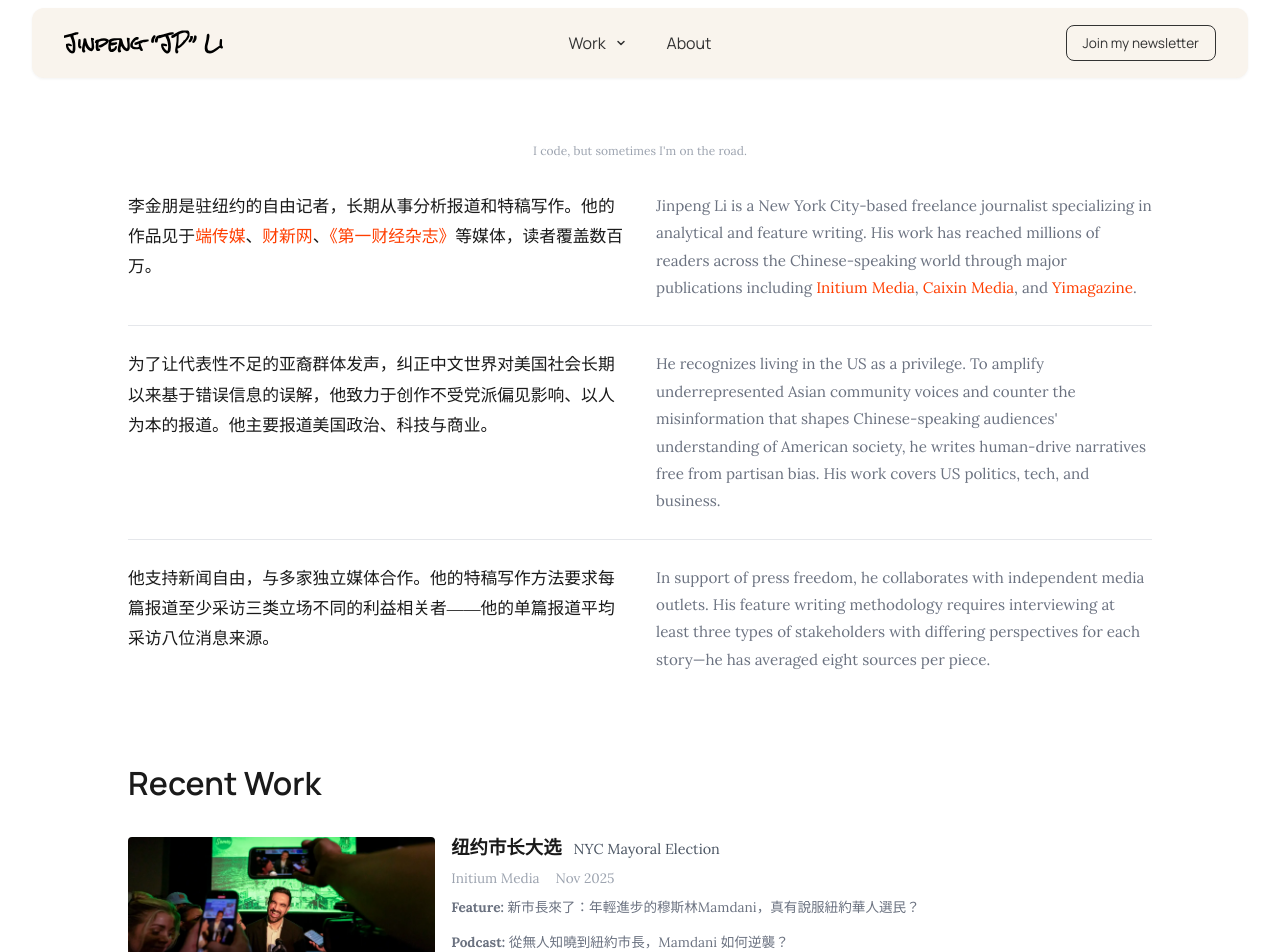
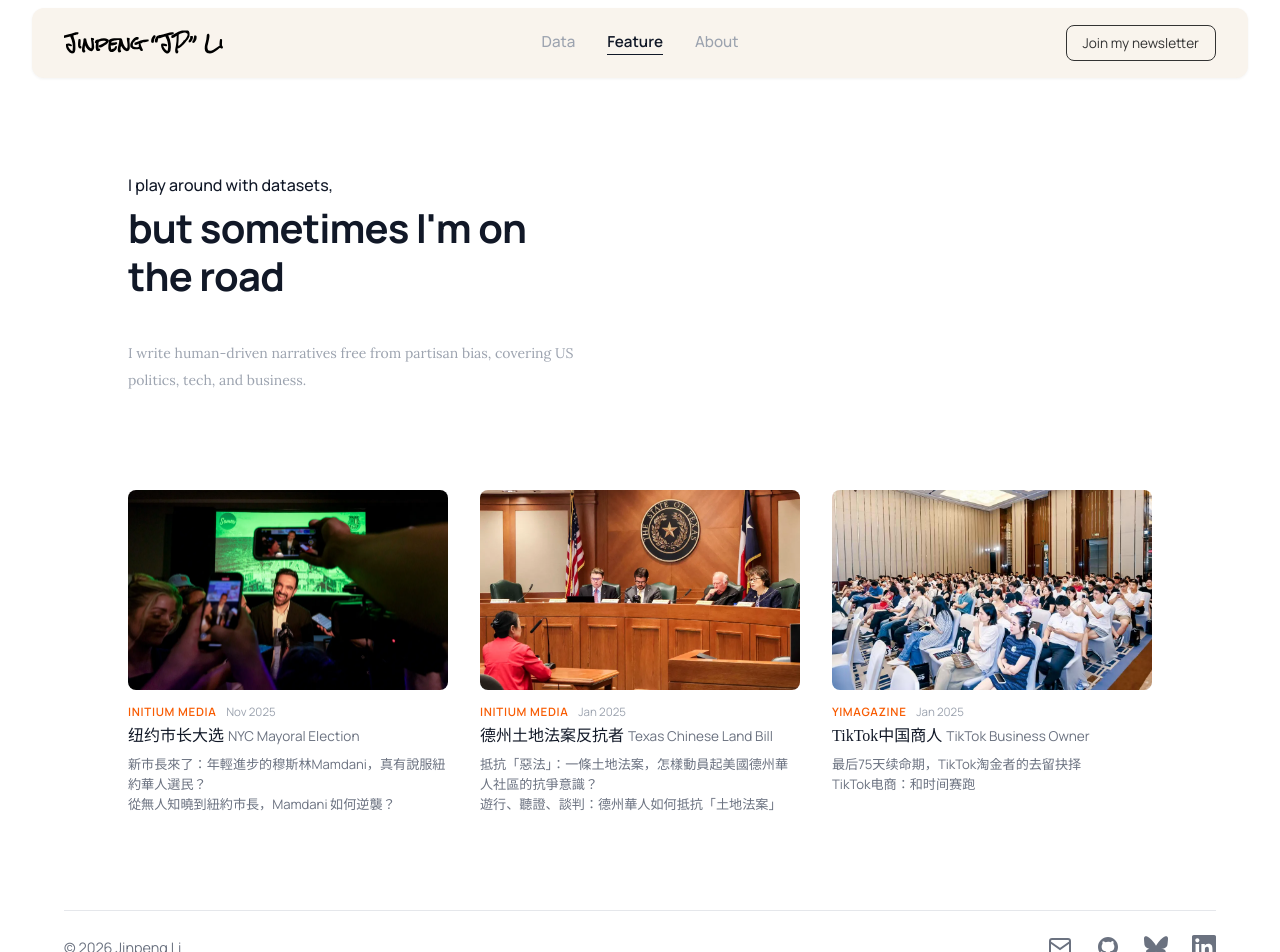
Before and after one commit to itsjpli/JP-portfolio-website, a SvelteKit app: page /feature-writing in a window 1280 px wide. Shown: the top 952 px of the page. Built offline with nearby package versions, Linux system fonts and the light colour scheme.

Commit message:
update website

```diff
--- a/src/lib/data/projects.json
+++ b/src/lib/data/projects.json
@@ -61,7 +61,7 @@
     "category": "Investigation",
     "type": "Interactives",
     "date": "June 2025",
-    "description": "This project was a year-long investigation with around 40 reporters and editors examining the explosive growth of the data center industry. Our reporting found 1,240 data centers in the US either already built or approved for construction by the end of 2024.\n\nI contributed all static graphics for this series and conducted analysis to create a repeatable-use public health costs map using Mapbox GL. After publishing, I worked with my editor to produce an interactive tool to help readers look up these 1,240 data centers.",
+    "description": "This project was a year-long investigation with around 20 reporters and editors examining the explosive growth of the data center industry. Our reporting found 1,240 data centers in the US either already built or approved for construction by the end of 2024.\n\nI contributed all static graphics for this series and conducted analysis to create a repeatable-use public health costs map using Mapbox GL. After publishing, I worked with my editor to produce an interactive tool to help readers look up these 1,240 data centers.",
     "thumbnail": "/images/datacenter.gif",
     "url": "https://www.businessinsider.com/ai-data-center-development-true-cost-environmental-impact-2025-6"
   },
--- a/src/routes/+layout.svelte
+++ b/src/routes/+layout.svelte
@@ -17,7 +17,7 @@
 		<div class="footer-divider"></div>
 		<div class="footer-content">
 			<div class="footer-left">
-				<p>© 2025 Jinpeng Li</p>
+				<p>© 2026 Jinpeng Li</p>
 			</div>
 			<div class="footer-right">
 				<a href="mailto:forjpli@gmail.com" class="social-icon" aria-label="Email">
--- a/src/routes/Header.svelte
+++ b/src/routes/Header.svelte
@@ -1,34 +1,5 @@
 <script>
 	import { page } from '$app/state';
-	import { onMount } from 'svelte';
-
-	let { onDropdownChange = () => {} } = $props();
-
-	let dropdownOpen = $state(false);
-	let navWrapper;
-
-	function toggleDropdown() {
-		dropdownOpen = !dropdownOpen;
-		onDropdownChange(dropdownOpen);
-	}
-
-	function closeDropdown() {
-		dropdownOpen = false;
-		onDropdownChange(false);
-	}
-
-	function handleClickOutside(event) {
-		if (navWrapper && !navWrapper.contains(event.target) && dropdownOpen) {
-			closeDropdown();
-		}
-	}
-
-	onMount(() => {
-		document.addEventListener('click', handleClickOutside);
-		return () => {
-			document.removeEventListener('click', handleClickOutside);
-		};
-	});
 </script>
 
 <div class="header-container">
@@ -40,21 +11,9 @@
 		</div>
 
 		<nav class="center">
-			<div class="nav-item-wrapper" bind:this={navWrapper}>
-				<button class="nav-link work-dropdown" onclick={toggleDropdown}>
-					Work
-					<svg class="chevron" class:rotated={dropdownOpen} width="12" height="12" viewBox="0 0 12 12" fill="none" xmlns="http://www.w3.org/2000/svg">
-						<path d="M3 4.5L6 7.5L9 4.5" stroke="currentColor" stroke-width="1.5" stroke-linecap="round" stroke-linejoin="round"/>
-					</svg>
-				</button>
-				{#if dropdownOpen}
-					<div class="dropdown-menu">
-						<a href="/" class="dropdown-link" onclick={closeDropdown}>Data Journalism</a>
-						<a href="/feature-writing" class="dropdown-link" onclick={closeDropdown}>Feature Writing</a>
-					</div>
-				{/if}
-			</div>
-			<a href="/about" class="nav-link">About</a>
+			<a href="/" class="nav-link" class:active={page.url.pathname === '/'}>Data</a>
+			<a href="/feature-writing" class="nav-link" class:active={page.url.pathname === '/feature-writing'}>Feature</a>
+			<a href="/about" class="nav-link" class:active={page.url.pathname === '/about'}>About</a>
 		</nav>
 
 		<div class="right">
@@ -95,7 +54,7 @@
 
 	.center {
 		justify-content: center;
-		gap: 2.5rem;
+		gap: 2rem;
 	}
 
 	.right {
@@ -118,89 +77,27 @@
 		opacity: 0.7;
 	}
 
-	.nav-item-wrapper {
-		position: relative;
-	}
-
 	.nav-link {
-		font-size: 1rem;
+		font-size: 0.95rem;
 		font-family: var(--font-heading);
-		color: #333;
+		font-weight: 500;
+		color: #9ca3af;
 		text-decoration: none;
-		transition: all 0.2s ease;
-		position: relative;
-		background: none;
-		border: none;
-		cursor: pointer;
-		padding: 0;
+		padding-bottom: 2px;
+		border-bottom: 1.5px solid transparent;
+		transition: color 0.2s ease, border-color 0.2s ease;
+		white-space: nowrap;
 	}
 
 	.nav-link:hover {
-		color: #000;
+		color: #111827;
+		border-bottom-color: #111827;
 	}
 
-	.nav-link::after {
-		content: '';
-		position: absolute;
-		bottom: -4px;
-		left: 0;
-		width: 0;
-		height: 2px;
-		background-color: #333;
-		transition: width 0.2s ease;
-	}
-
-	.nav-link:hover::after {
-		width: 100%;
-	}
-
-	.work-dropdown {
-		display: flex;
-		align-items: center;
-		gap: 0.3rem;
-	}
-
-	.chevron {
-		transition: transform 0.3s ease;
-		display: inline-flex;
-		margin-left: 0.25rem;
-	}
-
-	.chevron.rotated {
-		transform: rotate(180deg);
-	}
-
-	.dropdown-menu {
-		position: absolute;
-		left: 50%;
-		transform: translateX(-50%);
-		top: calc(100% + 12px);
-		width: auto;
-		min-width: 180px;
-		background-color: #F9F4ED;
-		border-radius: 8px;
-		box-shadow: 0 1px 3px rgba(0, 0, 0, 0.05);
-		padding: 0.5rem;
-		display: flex;
-		flex-direction: column;
-		gap: 0;
-		z-index: 1000;
-	}
-
-	.dropdown-link {
-		padding: 0.5rem 1rem;
-		font-size: 0.9rem;
-		font-family: var(--font-heading);
-		color: #333;
-		text-decoration: none;
-		transition: all 0.2s ease;
-		border-radius: 8px;
-		font-weight: 500;
-	}
-
-	.dropdown-link:hover {
-		background-color: #EDE8DC;
+	.nav-link.active {
 		color: #111827;
+		border-bottom-color: #111827;
+		font-weight: 600;
 	}
 
 	.newsletter-btn {
--- a/src/routes/feature-writing/+page.svelte
+++ b/src/routes/feature-writing/+page.svelte
@@ -7,63 +7,30 @@
 </svelte:head>
 
 <div class="container">
-	<p class="notice">
-		I code, but sometimes I'm on the road.<br />
-	</p>
-
-	<div class="intro-section">
-		<div class="bio-block">
-			<p class="intro-text chinese">
-				李金朋是驻纽约的自由记者，长期从事分析报道和特稿写作。他的作品见于<a href="https://theinitium.com/author/jinpengli/" target="_blank" rel="noopener noreferrer">端传媒</a>、<a href="https://search.caixin.com/newsearch/caixinsearch?keyword=%E6%9D%8E%E9%87%91%E6%9C%8B&x=11&y=11" target="_blank" rel="noopener noreferrer">财新网</a>、<a href="https://www.cbnweek.com/author_detail/794" target="_blank" rel="noopener noreferrer">《第一财经杂志》</a>等媒体，读者覆盖数百万。
-			</p>
-			<p class="intro-text english">
-				Jinpeng Li is a New York City-based freelance journalist specializing in analytical and feature writing. His work has reached millions of readers across the Chinese-speaking world through major publications including <a href="https://theinitium.com/author/jinpengli/" target="_blank" rel="noopener noreferrer">Initium Media</a>, <a href="https://search.caixin.com/newsearch/caixinsearch?keyword=%E6%9D%8E%E9%87%91%E6%9C%8B&x=11&y=11" target="_blank" rel="noopener noreferrer">Caixin Media</a>, and <a href="https://www.cbnweek.com/author_detail/794" target="_blank" rel="noopener noreferrer">Yimagazine</a>.
-			</p>
-		</div>
-
-		<div class="bio-block">
-			<p class="intro-text chinese">
-				为了让代表性不足的亚裔群体发声，纠正中文世界对美国社会长期以来基于错误信息的误解，他致力于创作不受党派偏见影响、以人为本的报道。他主要报道美国政治、科技与商业。
-			</p>
-			<p class="intro-text english">
-				He recognizes living in the US as a privilege. To amplify underrepresented Asian community voices and counter the misinformation that shapes Chinese-speaking audiences' understanding of American society, he writes human-drive narratives free from partisan bias. His work covers US politics, tech, and business.
-			</p>
-		</div>
-
-		<div class="bio-block">
-			<p class="intro-text chinese">
-				他支持新闻自由，与多家独立媒体合作。他的特稿写作方法要求每篇报道至少采访三类立场不同的利益相关者——他的单篇报道平均采访八位消息来源。
-			</p>
-			<p class="intro-text english">
-				In support of press freedom, he collaborates with independent media outlets. His feature writing methodology requires interviewing at least three types of stakeholders with differing perspectives for each story—he has averaged eight sources per piece.
-			</p>
-		</div>
+	<div class="hero">
+		<p class="hero-label-small">I play around with datasets,</p>
+		<p class="hero-label">but sometimes I'm on the road</p>
+		<p class="tagline">I write human-driven narratives free from partisan bias, covering US politics, tech, and business.</p>
 	</div>
 
-	<div class="recent-work-section">
-		<h2>Recent Work</h2>
-		<div class="work-list">
-			{#each recentWork as work}
-				<div class="work-item">
-					<div class="work-image">
-						<img src={work.image} alt={work.titleEnglish} />
+	<div class="stories-grid">
+		{#each recentWork as work}
+			<div class="story-card">
+				<div class="story-image">
+					<img src={work.image} alt={work.titleChinese} />
+				</div>
+				<div class="story-body">
+					<div class="story-meta">
+						<span class="story-publication">{work.publication}</span>
+						<span class="story-date">{work.date}</span>
 					</div>
-					<div class="work-content">
-						<div class="work-titles">
-							<h3 class="work-title-chinese">{work.titleChinese}</h3>
-							<h4 class="work-title-english">{work.titleEnglish}</h4>
-						</div>
-						<div class="work-meta">
-							<span class="work-publication">{work.publication}</span>
-							<span class="work-date">{work.date}</span>
-						</div>
-						{#if work.description}
-							<div class="work-description">{@html work.description}</div>
-						{/if}
-					</div>
+					<h2 class="story-title">{work.titleChinese} <span class="story-title-english">{work.titleEnglish}</span></h2>
+					{#if work.description}
+						<div class="story-links">{@html work.description}</div>
+					{/if}
 				</div>
-			{/each}
-		</div>
+			</div>
+		{/each}
 	</div>
 </div>
 
@@ -71,176 +38,180 @@
 	.container {
 		max-width: 1200px;
 		margin: 0 auto;
-		padding: 2rem 0;
+		padding: 2rem 0 4rem 0;
 	}
 
-	.notice {
-		font-size: 0.75rem;
-		color: #9ca3af;
-		font-family: 'Lora', serif;
-		line-height: 1.5;
-		margin: 0 0 2rem 0;
-		text-align: center;
+	/* Hero */
+	.hero {
+		text-align: left;
+		margin-bottom: 6rem;
+		max-width: 450px;
+		padding-top: 2rem;
 	}
 
-	.intro-section {
-		margin-bottom: 4rem;
+	.hero-label-small {
+		font-size: 1rem;
+		font-family: var(--font-heading);
+		font-weight: 500;
+		color: #111827;
+		letter-spacing: 0;
+		line-height: 1.4;
+		margin: 0 0 0.5rem 0;
 	}
 
-	.bio-block {
-		display: grid;
-		grid-template-columns: 1fr 1fr;
-		gap: 2rem;
-		margin-bottom: 1.5rem;
-		padding-bottom: 1.5rem;
-		border-bottom: 1px solid #e5e7eb;
+	.hero-label {
+		font-size: 2.5rem;
+		font-family: var(--font-heading);
+		font-weight: 700;
+		color: #111827;
+		letter-spacing: -0.02em;
+		line-height: 1.2;
+		margin: 0 0 2.5rem 0;
 	}
 
-	.bio-block:last-child {
-		border-bottom: none;
-	}
-
-	.bio-block.contact {
-		margin-top: 1rem;
-		padding-top: 0;
-		border-top: none;
-		border-bottom: none;
-	}
-
-	.intro-text {
-		font-size: 1rem;
-		font-family: var(--font-heading);
-		color: #333;
-		line-height: 1.8;
+	.tagline {
+		font-size: 0.875rem;
+		font-family: var(--font-body);
+		color: #9ca3af;
+		line-height: 1.9;
 		margin: 0;
 	}
 
-	.intro-text.chinese {
-		font-size: 1.05rem;
-		color: #1a1a1a;
-		font-family: 'SimSun', '宋体', serif;
+	.tagline a {
+		color: #374151;
+		text-decoration: underline;
+		text-underline-offset: 3px;
 	}
 
-	.intro-text.english {
-		font-size: 0.95rem;
-		color: #6b7280;
-		font-family: 'Lora', serif;
+	.tagline a:hover {
+		color: #F85C03;
 	}
 
-	.recent-work-section {
-		margin-top: 3rem;
+	/* Grid */
+	.stories-grid {
+		display: grid;
+		grid-template-columns: repeat(3, 1fr);
+		gap: 2.5rem 2rem;
 	}
 
-	h2 {
-		font-size: 2rem;
-		font-family: 'Manrope', var(--font-heading);
-		color: #1a1a1a;
-		margin-bottom: 2rem;
+	.story-card {
+		display: flex;
+		flex-direction: column;
 	}
 
-	.work-list {
-		display: flex;
-		flex-direction: column;
-		gap: 1rem;
+	.story-image {
+		width: 100%;
+		aspect-ratio: 16 / 10;
+		overflow: hidden;
+		border-radius: 8px;
+		background: #f3f4f6;
+		margin-bottom: 0.875rem;
 	}
 
-	.work-item {
-		display: flex;
-		gap: 1rem;
-		text-decoration: none;
-		transition: transform 0.2s ease;
-		border-bottom: 1px solid #e5e7eb;
-		padding-bottom: 1rem;
-	}
-
-	.work-item:last-child {
-		border-bottom: none;
-	}
-
-	.work-item:hover {
-		transform: translateX(8px);
-	}
-
-	.work-image {
-		flex-shrink: 0;
-		width: 30%;
-		aspect-ratio: 16 / 9;
-		max-height: 140px;
-		overflow: hidden;
-		border-radius: 4px;
-		background: #f3f4f6;
-	}
-
-	.work-image img {
+	.story-image img {
 		width: 100%;
 		height: 100%;
 		object-fit: cover;
+		transition: transform 0.3s ease;
 	}
 
-	.work-content {
-		flex: 1;
+	.story-card:hover .story-image img {
+		transform: scale(1.03);
+	}
+
+	.story-body {
 		display: flex;
 		flex-direction: column;
-		gap: 0.5rem;
+		gap: 0.3rem;
 	}
 
-	.work-titles {
+	.story-meta {
 		display: flex;
-		align-items: baseline;
-		gap: 0.75rem;
-		flex-wrap: wrap;
-	}
-
-	.work-title-chinese {
-		font-size: 1.15rem;
-		font-family: 'SimSun', '宋体', serif;
-		color: #1a1a1a;
-		margin: 0;
-		line-height: 1.3;
-	}
-
-	.work-title-english {
-		font-size: 0.9rem;
-		font-family: 'Lora', serif;
-		color: #4b5563;
-		font-weight: 400;
-		margin: 0;
-		line-height: 1.3;
-	}
-
-	.work-meta {
-		display: flex;
-		gap: 1rem;
+		gap: 0.6rem;
 		align-items: center;
 	}
 
-	.work-publication {
-		font-size: 0.85rem;
-		font-family: 'Lora', serif;
+	.story-publication {
+		font-size: 0.72rem;
+		font-family: var(--font-heading);
+		font-weight: 600;
+		color: #F85C03;
+		text-transform: uppercase;
+		letter-spacing: 0.06em;
+	}
+
+	.story-date {
+		font-size: 0.72rem;
+		font-family: var(--font-heading);
 		color: #9ca3af;
+	}
+
+	.story-title {
+		font-size: 1rem;
+		font-family: 'SimSun', '宋体', serif;
+		color: #111827;
+		margin: 0;
+		line-height: 1.6;
 		font-weight: 400;
 	}
 
-	.work-date {
+	.story-title-english {
 		font-size: 0.85rem;
-		font-family: 'Lora', serif;
-		color: #9ca3af;
+		font-family: var(--font-heading);
+		color: #6b7280;
+		margin: 0.2rem 0 0 0;
+		line-height: 1.4;
+		font-weight: 400;
 	}
 
-	.work-description {
-		font-size: 0.85rem;
-		font-family: 'Lora', serif;
-		color: #6b7280;
-		line-height: 1.3;
-		margin: 0.25rem 0 0 0;
+	.story-links {
+		font-size: 0.82rem;
+		font-family: var(--font-heading);
+		line-height: 1.8;
+		margin-top: 0.1rem;
 	}
 
-	.work-description :global(a) {
+	.story-links :global(strong) {
+		display: none;
+	}
+
+	.story-links :global(a) {
 		color: #6b7280;
 		text-decoration: none;
+		display: block;
+		line-height: 1.5;
 	}
 
-	.work-description :global(a:hover) {
+	.story-links :global(a:hover) {
+		color: #111827;
 		text-decoration: underline;
+		text-underline-offset: 2px;
+	}
+
+	.story-links :global(br) {
+		display: none;
+	}
+
+	/* Mobile */
+	@media (max-width: 768px) {
+		.hero {
+			margin-bottom: 3rem;
+			padding-top: 1rem;
+		}
+
+		.tagline {
+			font-size: 0.95rem;
+		}
+
+		.stories-grid {
+			grid-template-columns: 1fr;
+			gap: 2.5rem;
+		}
+	}
+
+	@media (min-width: 769px) and (max-width: 1024px) {
+		.stories-grid {
+			grid-template-columns: repeat(2, 1fr);
+		}
 	}
 </style>
```
Also changed, not shown: src/routes/+page.svelte (+59 -8 lines), src/routes/about/+page.svelte (+140 -37 lines).
